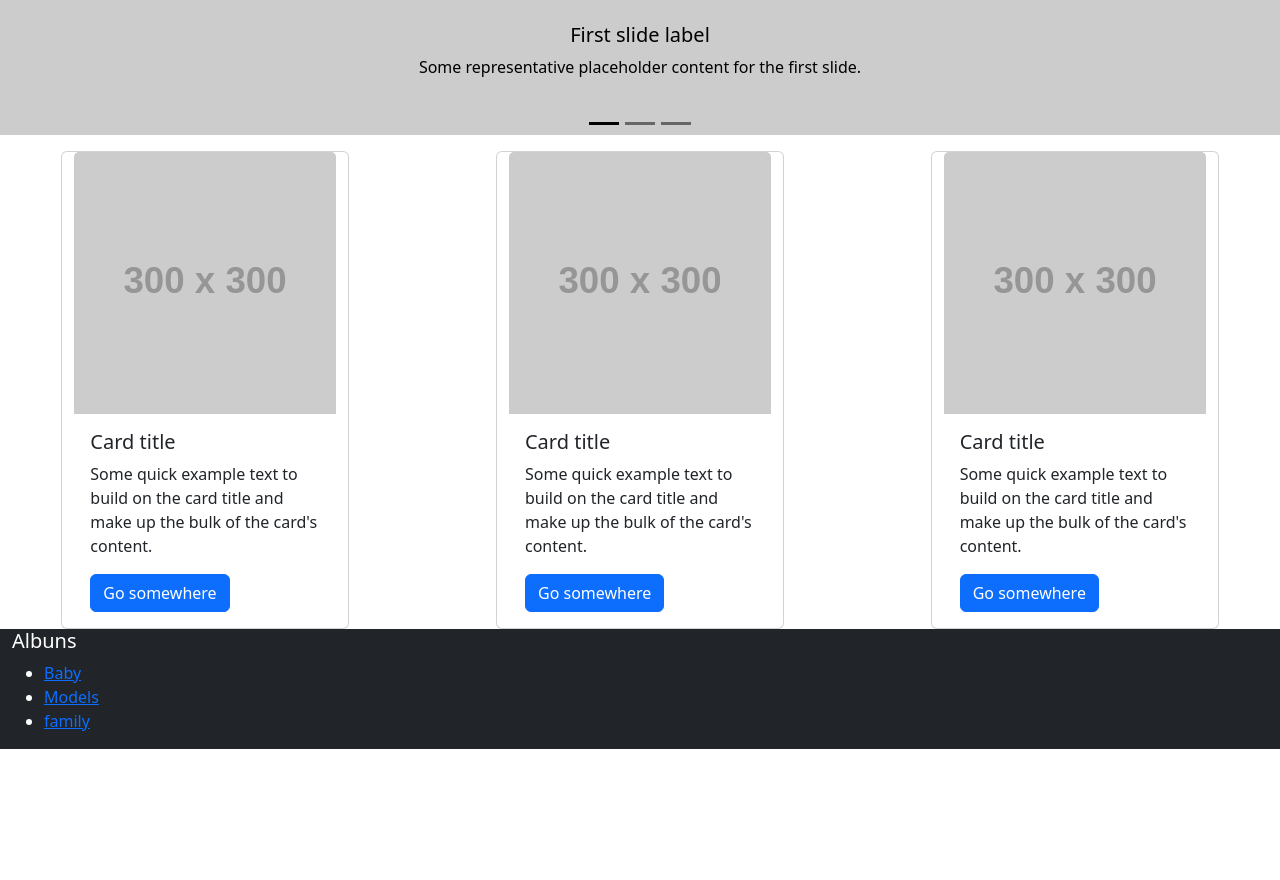
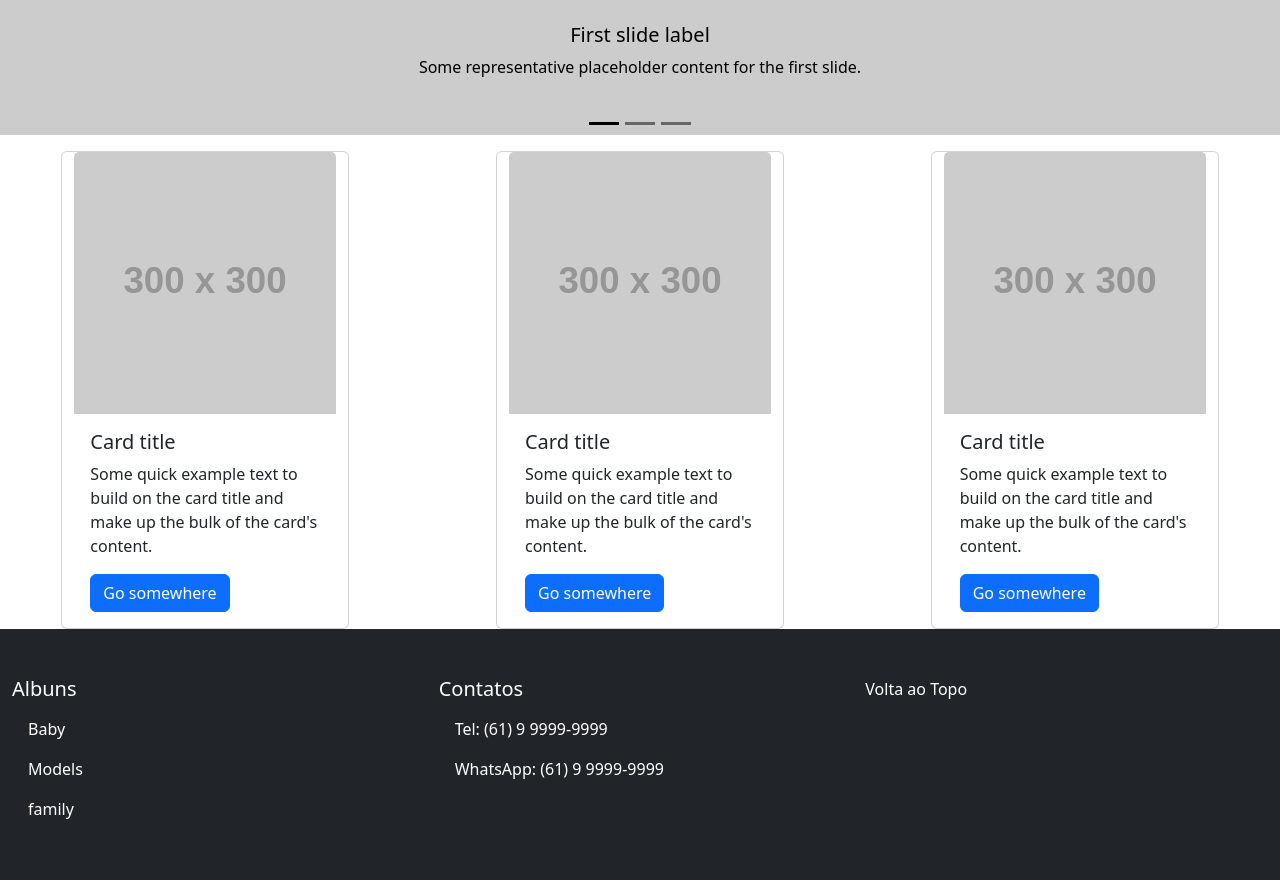
Before and after one commit to kbnotek/Bootstrap, a plain HTML site: page portfolio.html in a window 1280 px wide. Shown: the part 377-1257 px from the top of the page. Before the commit the page ends 1126 px from the top, so only its background shows below. Drawn offline with Linux system fonts and the light colour scheme; placeholder pictures from the web are drawn by us.

Commit message:
Atualizando o Footer

```diff
--- a/portfolio.html
+++ b/portfolio.html
@@ -160,20 +160,32 @@
     </main>
 
     <footer class="container-fluid text-white bg-dark">
-        <div class="row">
-            <section class="col">
+        <div class="row pt-5 pb-5">
+            <section class="col-md-4 mb-5">
                 <h5>Albuns</h5>
-                <ul>
-                    <li>
-                        <a href="#">Baby</a>
+                <ul class="nav flex-column">
+                    <li class="nav-item">
+                        <a href="#" class="nav-link text-white">Baby</a>
                     </li>
-                    <li>
-                        <a href="#">Models</a>
+                    <li class="nav-item">
+                        <a href="#" class="nav-link text-white">Models</a>
                     </li>
-                    <li>
-                        <a href="#">family</a>
+                    <li class="nav-item">
+                        <a href="#" class="nav-link text-white">family</a>
                     </li>
                 </ul>
+            </section>
+            <section class="col-md-4">
+                <h5>Contatos</h5>
+                <ul class="nav flex-column">
+                    <li class="nav-item"><a class="nav-link text-white" href="tel:+5513111111111" >Tel: (61) 9 9999-9999</a></li>
+                    <li><a class="nav-link text-white" href="https://api.whatsapp.com/send?phone=556199999999&text=Quero%20saber%20Sobre%20Isac%20Newtom" target="_blank">WhatsApp: (61) 9 9999-9999</a></li>
+                </ul>
+
+            </section>
+            <section class="col-md-4">
+                <a class="nav-link text-white" href="#" >Volta ao Topo</a>
+
             </section>
         </div>
     </footer>
```
